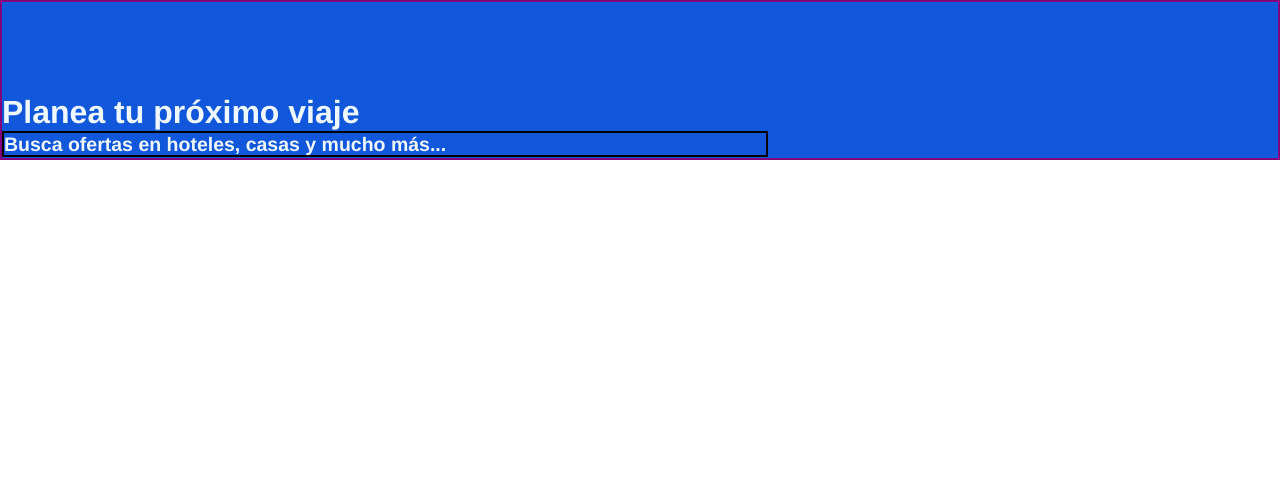
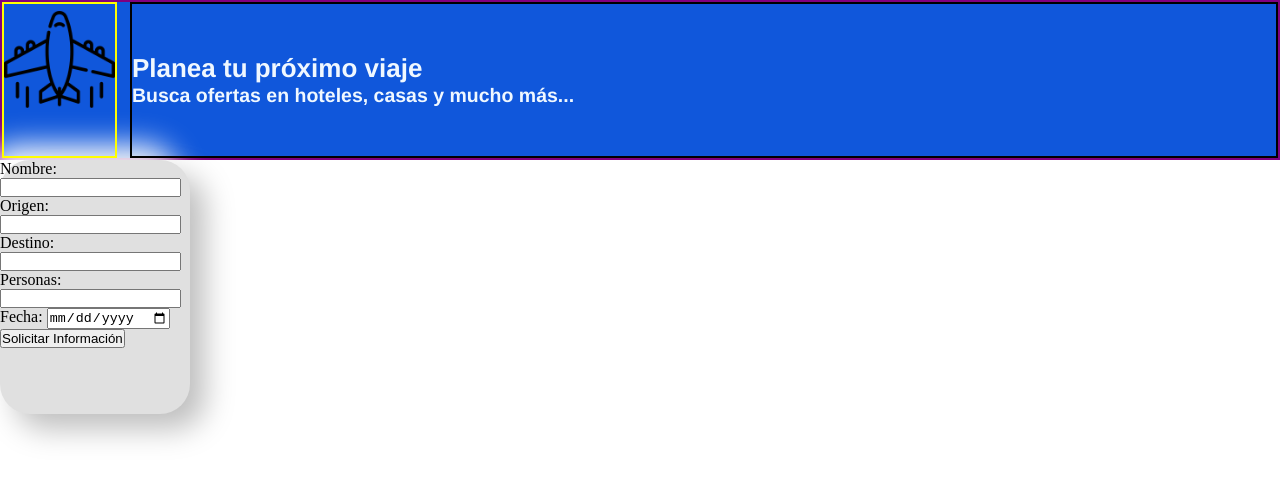
Before and after one commit to Rebeca-Rello/FRONT_END_1, a plain HTML site: page agencia/AgenciadeViajes.html in a window 1280 px wide. Drawn offline with Linux system fonts and the light colour scheme.

Commit message:
cambios iniciales

```diff
--- a/agencia/AgenciadeViajes.css
+++ b/agencia/AgenciadeViajes.css
@@ -19,18 +19,44 @@
     width: 100%;
     background-color: rgb(16, 87, 219);
     display: flex;
-    flex-direction: column;
-    justify-content: flex-end;
+    flex-direction: row;
+    gap: 1%;
     color:aliceblue;
     font-family:'Franklin Gothic Medium', 'Arial Narrow', Arial, sans-serif;
 
 
  }
- .DescripciónEmpresa{
+ .ImagenTitle{
+
+    border:2px solid yellow;
+    width: 10%;
+
+ }
+    .ImagenTitle img{
+        width: 100%;
+    }
+
+ .Title{
 
     border: 2px solid black;
-    height: 40%;
-    width: 60%;
+    height: 100%;
+    width: 100%;
     font-size: small;
+    display: flex;
+    flex-direction: column;
+    justify-content: center;
 
  }
+
+ .Formulario{
+
+      width: 190px;
+      height: 254px;
+      border-radius: 30px;
+      background: #e0e0e0;
+      box-shadow: 15px 15px 30px #bebebe,
+                 -15px -15px 30px #ffffff;
+
+
+
+ }
--- a/agencia/AgenciadeViajes.html
+++ b/agencia/AgenciadeViajes.html
@@ -8,25 +8,41 @@
     <link rel="stylesheet" href="AgenciadeViajes.css">
     <link rel="stylesheet" href="AgenciadeViajes.js">
     <link rel="icon" type="image/jpg" href="ImgViajes/faviconavion.png"/>
-
+    <script src = "AgenciadeViajes.js"></script>
 
 
 </head>
 <body>
+
     <main class = "Main">
 
         <div  class = "Cabecera">
-            <h1>Planea tu próximo viaje
-            <div>
-
+            <div class = "ImagenTitle">
+              <img src="./ImgViajes/avion.png" alt="avion">
             </div>
 
-            <div class= "DescripciónEmpresa">
+            <div class= "Title">
+                <h1>Planea tu próximo viaje</h1>
                 <h2>Busca ofertas en hoteles, casas y mucho más...</h2>
             </div>
+        </div>
+        <div class = "Formulario">
+          <form>
+            <label>Nombre:</label>
+                <input type="text" id="Nombre">
+            <label>Origen:</label>
+                <input type="text">
+             <label>Destino:</label>
+                <input type="text">
+           <label>Personas:</label>
+                <input type="number">
+            <label>Fecha:</label>
+                <input type="date">
+            <input type="button" value="Solicitar Información" id = Formulario onclick="personas()">
+          </form>
 
-            </h1>
         </div>
+
 
 
     </main>
--- a/agencia/AgenciadeViajes.js
+++ b/agencia/AgenciadeViajes.js
@@ -0,0 +1,36 @@
+
+
+
+function personas(){
+
+    let nombrePersona = document.getElementById("Nombre");
+ console.log(nombrePersona.value);
+datos(nombrePersona.value, null, null, null, null)
+
+console.log(infopersonas);
+}
+
+ function datos (nombre, origen, destino, personas, fecha){
+
+    let nuevaPersona={
+
+        nombre:nombre,
+        origen:origen,
+        destino: destino,
+        personas:personas,
+        fecha:fecha,
+
+    }
+
+    infopersonas.push(nuevaPersona);
+
+ }
+
+
+let infopersonas=[];
+
+
+
+//  document.querySelector('#btnFormulario').addEventListener('click', ){
+
+//  }
```
